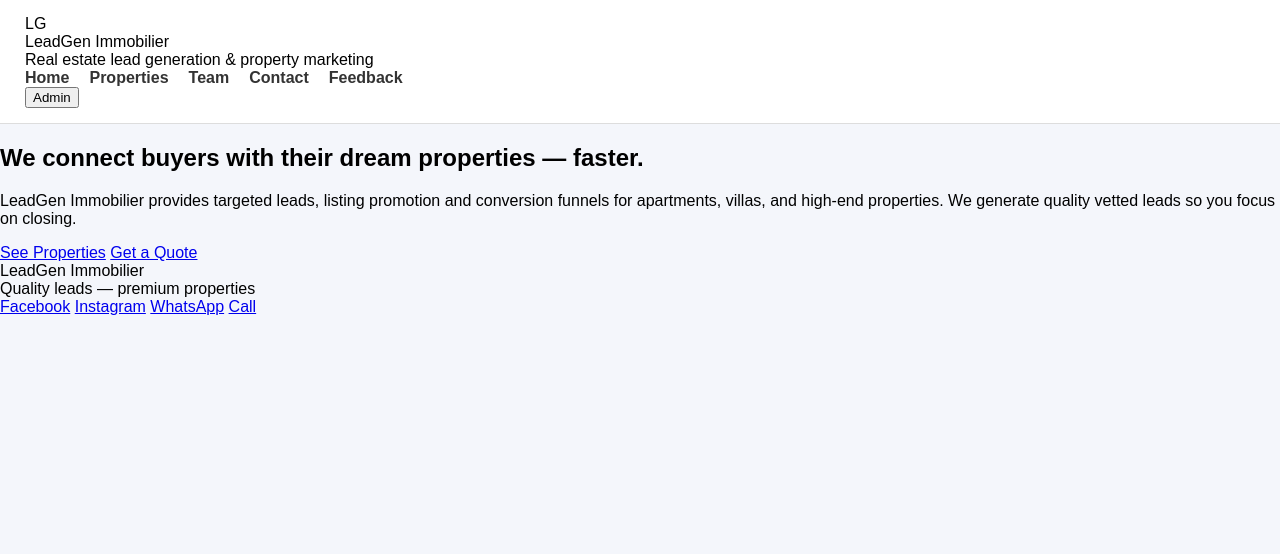
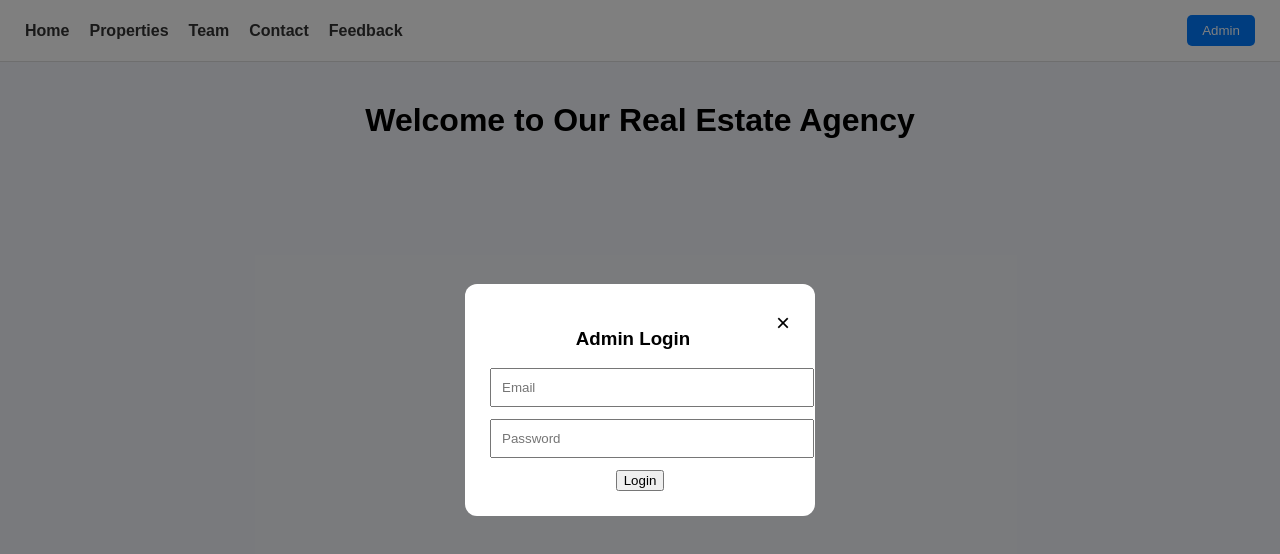
Before and after one commit to LeadGenImmobilier/leadgen-immobilier, a plain HTML site: page index.html in a window 1280 px wide. Both pictures are taken after a click on the button "Admin". Drawn offline with nearby package versions, Linux system fonts and the light colour scheme.

Commit message:
Update index.html

```diff
--- a/index.html
+++ b/index.html
@@ -1,73 +1,37 @@
-<!doctype html>
-<html lang="en">
+<!DOCTYPE html>
+<html>
 <head>
-  <meta charset="utf-8">
-  <meta name="viewport" content="width=device-width,initial-scale=1">
-  <title>LeadGen Immobilier - Home</title>
+    <title>Home - Real Estate Agency</title>
     <link rel="stylesheet" href="style.css">
-  <script src="https://cdn.jsdelivr.net/npm/@supabase/supabase-js@2.35.0/dist/supabase.min.js" defer></script>
-  <script src="script.js" defer></script>
+    <script src="https://cdn.jsdelivr.net/npm/@supabase/supabase-js"></script>
+    <script defer src="script.js"></script>
 </head>
 <body>
+
 <header>
-    <div class="nav">
-      <div class="brand">
-        <div class="logo">LG</div>
-        <div>
-          <div class="brand-name">LeadGen Immobilier</div>
-          <div class="brand-tagline">Real estate lead generation & property marketing</div>
-        </div>
-      </div>
-      <div class="topbar-controls">
     <nav>
         <a href="index.html">Home</a>
         <a href="properties.html">Properties</a>
         <a href="team.html">Team</a>
         <a href="contact.html">Contact</a>
         <a href="feedback.html">Feedback</a>
+        <button id="adminBtn">Admin</button>
     </nav>
-        <button class="btn" id="loginBtn">Admin</button>
-      </div>
-    </div>
 </header>
 
-  <section class="hero">
-    <div class="content">
-      <h1>We connect buyers with their dream properties — faster.</h1>
-      <p>LeadGen Immobilier provides targeted leads, listing promotion and conversion funnels for apartments, villas, and high-end properties. We generate quality vetted leads so you focus on closing.</p>
-      <div class="hero-buttons">
-        <a class="btn" href="properties.html">See Properties</a>
-        <a class="btn btn-outline" href="contact.html">Get a Quote</a>
+<h1 style="text-align:center; margin-top:40px;">Welcome to Our Real Estate Agency</h1>
+
+
+<!-- ADMIN LOGIN POPUP -->
+<div id="adminPopup" class="popup">
+    <div class="popup-content">
+        <span class="close" id="closePopup">&times;</span>
+        <h3>Admin Login</h3>
+
+        <input id="adminEmail" type="email" placeholder="Email">
+        <input id="adminPassword" type="password" placeholder="Password">
+        <button onclick="adminLogin()">Login</button>
     </div>
-    </div>
-  </section>
-
-  <footer>
-    <div class="footer-grid">
-      <div>
-        <div class="brand-name">LeadGen Immobilier</div>
-        <div class="muted">Quality leads — premium properties</div>
-      </div>
-      <div class="footer-links">
-        <a href="#">Facebook</a>
-        <a href="#">Instagram</a>
-        <a href="#">WhatsApp</a>
-        <a href="tel:+212600000000">Call</a>
-      </div>
-    </div>
-  </footer>
-
-  <div class="admin-panel" id="adminPanel" style="display:none">
-    <div class="admin-title">Admin</div>
-    <div class="muted">Manage listings</div>
-    <div class="admin-buttons">
-      <button class="btn">Add Property</button>
-      <button class="btn">Manage</button>
-    </div>
-  </div>
-
-  <div class="modal-backdrop" id="modalWrap">
-    <div class="modal" id="modalContent"></div>
 </div>
 
 </body>
```
Lines whose indentation alone changed are shown as unchanged.
